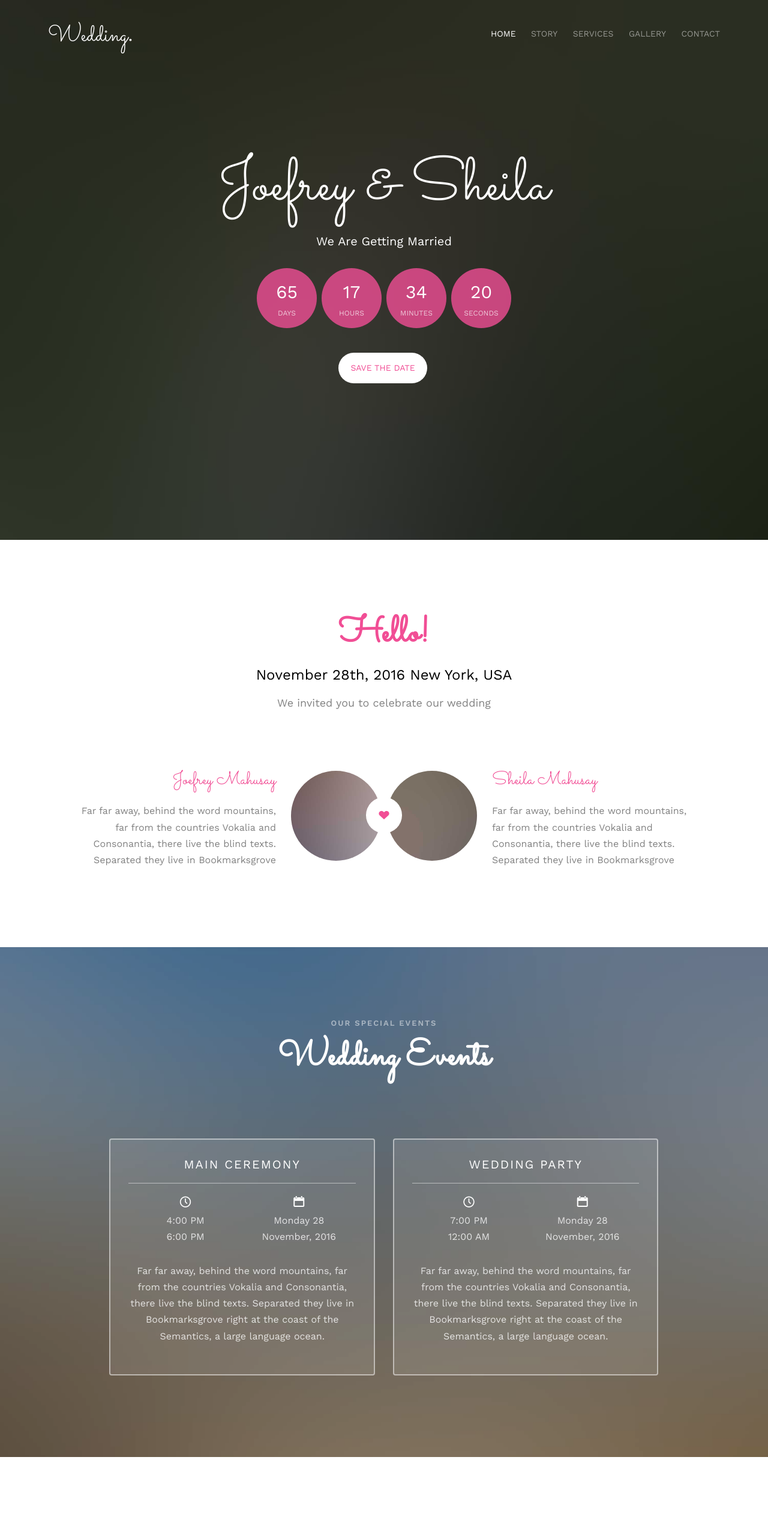
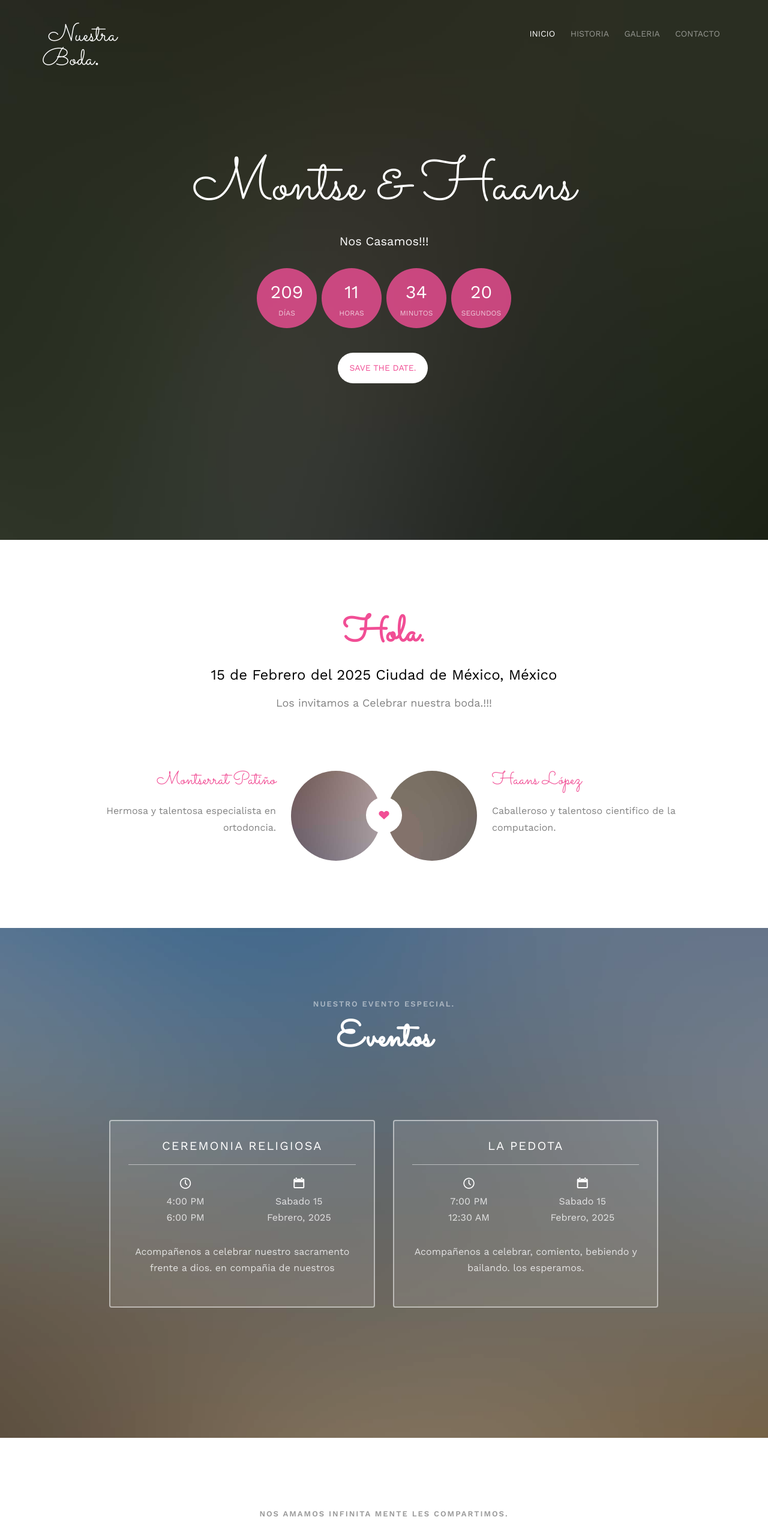
Before and after one commit to JesusHaans/wedding_MyH, a website: page index.html in a window 1280 px wide. Shown: the top 2544 px of the page at 60% size. Drawn offline with nearby package versions, Linux system fonts and the light colour scheme; files whose address does not match are found by name.

Commit message:
<UPDATE> index.html simplyCountdown and deploy

```diff
--- a/index.html
+++ b/index.html
@@ -6,11 +6,11 @@
 	<head>
 	<meta charset="utf-8">
 	<meta http-equiv="X-UA-Compatible" content="IE=edge">
-	<title>Wedding &mdash; 100% Free Fully Responsive HTML5 Template by FREEHTML5.co</title>
+	<title>Nuestra Boda MyH</title>
 	<meta name="viewport" content="width=device-width, initial-scale=1">
-	<meta name="description" content="Free HTML5 Template by FREEHTML5.CO" />
-	<meta name="keywords" content="free html5, free template, free bootstrap, html5, css3, mobile first, responsive" />
-	<meta name="author" content="FREEHTML5.CO" />
+	<meta name="description" content="Nuestra Boda Montse y Haans" />
+	<meta name="keywords" content="Montserrat, Patiño, Andrade, Jesus, Haans, Lopez, Hernadez, Boda" />
+	<meta name="author" content="Haans Lopez" />
 
   <!--
 	//////////////////////////////////////////////////////
@@ -74,31 +74,22 @@
 		<div class="container">
 			<div class="row">
 				<div class="col-xs-2">
-					<div id="fh5co-logo"><a href="index.html">Wedding<strong>.</strong></a></div>
+					<div id="fh5co-logo"><a href="index.html">Nuestra Boda<strong>.</strong></a></div>
 				</div>
 				<div class="col-xs-10 text-right menu-1">
 					<ul>
-						<li class="active"><a href="index.html">Home</a></li>
-						<li><a href="about.html">Story</a></li>
+						<li class="active"><a href="index.html">Inicio</a></li>
+						<li><a href="about.html">Historia</a></li>
 						<li class="has-dropdown">
-							<a href="services.html">Services</a>
+							<a href="gallery.html">Galeria</a>
 							<ul class="dropdown">
-								<li><a href="#">Web Design</a></li>
-								<li><a href="#">eCommerce</a></li>
-								<li><a href="#">Branding</a></li>
-								<li><a href="#">API</a></li>
+								<li><a href="#">Paris</a></li>
+								<li><a href="#">Cancun</a></li>
+								<li><a href="#">Ella</a></li>
+								<li><a href="#">El</a></li>
 							</ul>
 						</li>
-						<li class="has-dropdown">
-							<a href="gallery.html">Gallery</a>
-							<ul class="dropdown">
-								<li><a href="#">HTML5</a></li>
-								<li><a href="#">CSS3</a></li>
-								<li><a href="#">Sass</a></li>
-								<li><a href="#">jQuery</a></li>
-							</ul>
-						</li>
-						<li><a href="contact.html">Contact</a></li>
+						<li><a href="contact.html">Contacto</a></li>
 					</ul>
 				</div>
 			</div>
@@ -113,10 +104,10 @@
 				<div class="col-md-8 col-md-offset-2 text-center">
 					<div class="display-t">
 						<div class="display-tc animate-box" data-animate-effect="fadeIn">
-							<h1>Joefrey &amp; Sheila</h1>
-							<h2>We Are Getting Married</h2>
+							<h1>Montse &amp; Haans</h1>
+							<h2>Nos Casamos!!!</h2>
 							<div class="simply-countdown simply-countdown-one"></div>
-							<p><a href="#" class="btn btn-default btn-sm">Save the date</a></p>
+							<p><a href="#" class="btn btn-default btn-sm">Save the date.</a></p>
 						</div>
 					</div>
 				</div>
@@ -128,9 +119,9 @@
 		<div class="container">
 			<div class="row">
 				<div class="col-md-8 col-md-offset-2 text-center fh5co-heading animate-box">
-					<h2>Hello!</h2>
-					<h3>November 28th, 2016 New York, USA</h3>
-					<p>We invited you to celebrate our wedding</p>
+					<h2>Hola.</h2>
+					<h3>15 de Febrero del 2025 Ciudad de México, México</h3>
+					<p>Los invitamos a Celebrar nuestra boda.!!!</p>
 				</div>
 			</div>
 			<div class="couple-wrap animate-box">
@@ -139,8 +130,8 @@
 						<img src="images/groom.jpg" alt="groom" class="img-responsive">
 					</div>
 					<div class="desc-groom">
-						<h3>Joefrey Mahusay</h3>
-						<p>Far far away, behind the word mountains, far from the countries Vokalia and Consonantia, there live the blind texts. Separated they live in Bookmarksgrove</p>
+						<h3>Montserrat Patiño</h3>
+						<p>Hermosa y talentosa especialista en ortodoncia.</p>
 					</div>
 				</div>
 				<p class="heart text-center"><i class="icon-heart2"></i></p>
@@ -149,8 +140,8 @@
 						<img src="images/bride.jpg" alt="groom" class="img-responsive">
 					</div>
 					<div class="desc-bride">
-						<h3>Sheila Mahusay</h3>
-						<p>Far far away, behind the word mountains, far from the countries Vokalia and Consonantia, there live the blind texts. Separated they live in Bookmarksgrove</p>
+						<h3>Haans López</h3>
+						<p>Caballeroso y talentoso cientifico de la computacion.</p>
 					</div>
 				</div>
 			</div>
@@ -162,8 +153,8 @@
 		<div class="container">
 			<div class="row">
 				<div class="col-md-8 col-md-offset-2 text-center fh5co-heading animate-box">
-					<span>Our Special Events</span>
-					<h2>Wedding Events</h2>
+					<span>Nuestro Evento Especial.</span>
+					<h2>Eventos</h2>
 				</div>
 			</div>
 			<div class="row">
@@ -172,7 +163,7 @@
 						<div class="col-md-10 col-md-offset-1">
 							<div class="col-md-6 col-sm-6 text-center">
 								<div class="event-wrap animate-box">
-									<h3>Main Ceremony</h3>
+									<h3>Ceremonia Religiosa</h3>
 									<div class="event-col">
 										<i class="icon-clock"></i>
 										<span>4:00 PM</span>
@@ -180,26 +171,26 @@
 									</div>
 									<div class="event-col">
 										<i class="icon-calendar"></i>
-										<span>Monday 28</span>
-										<span>November, 2016</span>
+										<span>Sabado 15</span>
+										<span>Febrero, 2025</span>
 									</div>
-									<p>Far far away, behind the word mountains, far from the countries Vokalia and Consonantia, there live the blind texts. Separated they live in Bookmarksgrove right at the coast of the Semantics, a large language ocean.</p>
+									<p>Acompañenos a celebrar nuestro sacramento frente a dios. en compañia de nuestros</p>
 								</div>
 							</div>
 							<div class="col-md-6 col-sm-6 text-center">
 								<div class="event-wrap animate-box">
-									<h3>Wedding Party</h3>
+									<h3>La Pedota</h3>
 									<div class="event-col">
 										<i class="icon-clock"></i>
 										<span>7:00 PM</span>
-										<span>12:00 AM</span>
+										<span>12:30 AM</span>
 									</div>
 									<div class="event-col">
 										<i class="icon-calendar"></i>
-										<span>Monday 28</span>
-										<span>November, 2016</span>
+										<span>Sabado 15</span>
+										<span>Febrero, 2025</span>
 									</div>
-									<p>Far far away, behind the word mountains, far from the countries Vokalia and Consonantia, there live the blind texts. Separated they live in Bookmarksgrove right at the coast of the Semantics, a large language ocean.</p>
+									<p>Acompañenos a celebrar, comiento, bebiendo y bailando. los esperamos. </p>
 								</div>
 							</div>
 						</div>
@@ -213,9 +204,9 @@
 		<div class="container">
 			<div class="row">
 				<div class="col-md-8 col-md-offset-2 text-center fh5co-heading animate-box">
-					<span>We Love Each Other</span>
-					<h2>Our Story</h2>
-					<p>Far far away, behind the word mountains, far from the countries Vokalia and Consonantia, there live the blind texts.</p>
+					<span>Nos amamos infinita mente les compartimos.</span>
+					<h2>Nuestra Historia</h2>
+					<p>Hace mucho, mucho tiempo nuestras miradas se cruzaron y ahi empezo todo.</p>
 				</div>
 			</div>
 			<div class="row">
@@ -609,14 +600,36 @@
 	<script src="js/main.js"></script>
 
 	<script>
-    var d = new Date(new Date().getTime() + 200 * 120 * 120 * 2000);
+    // Define la fecha objetivo en UTC
+        var targetDate = new Date(Date.UTC(2025, 1, 15, -6, 0, 0)); // Año: 2025, Mes: 2 (los meses en JavaScript son 0-indexados), Día: 15, Hora: 0, Minuto: 0, Segundo: 0
 
-    // default example
-    simplyCountdown('.simply-countdown-one', {
-        year: d.getFullYear(),
-        month: d.getMonth() + 1,
-        day: d.getDate()
-    });
+        // Inicializa la cuenta regresiva
+        simplyCountdown('.simply-countdown-one', {
+            year: targetDate.getUTCFullYear(),
+            month: targetDate.getUTCMonth() + 1, // Los meses en JavaScript son 0-indexados, por eso sumamos 1
+            day: targetDate.getUTCDate(),
+            hours: targetDate.getUTCHours(),
+            minutes: targetDate.getUTCMinutes(),
+            seconds: targetDate.getUTCSeconds(),
+            words: {
+                days: 'día',
+                hours: 'hora',
+                minutes: 'minuto',
+                seconds: 'segundo',
+                pluralLetter: 's'
+            },
+            plural: true,
+            inline: false,
+            enableUtc: true, // Usar UTC para asegurar la coherencia
+            onEnd: function () {
+                alert('¡La cuenta regresiva ha terminado!');
+            },
+            refresh: 1000,
+            sectionClass: 'simply-section',
+            amountClass: 'simply-amount',
+            wordClass: 'simply-word',
+            zeroPad: true
+        });
 
     //jQuery example
     $('#simply-countdown-losange').simplyCountdown({
--- a/js/simplyCountdown.js
+++ b/js/simplyCountdown.js
@@ -115,9 +115,9 @@
      */
     simplyCountdown = function (elt, args) {
         var parameters = extend({
-                year: 2015,
-                month: 6,
-                day: 28,
+                year: 2024,
+                month: 7,
+                day: 20,
                 hours: 0,
                 minutes: 0,
                 seconds: 0,
```
Also changed, not shown: .github/workflows/deploy.yml.
